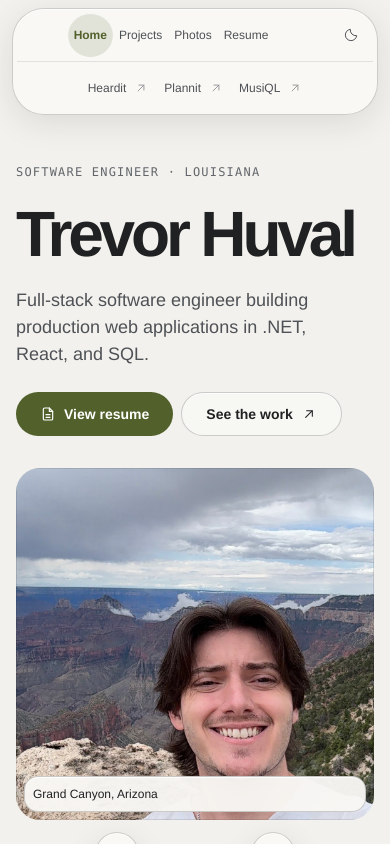
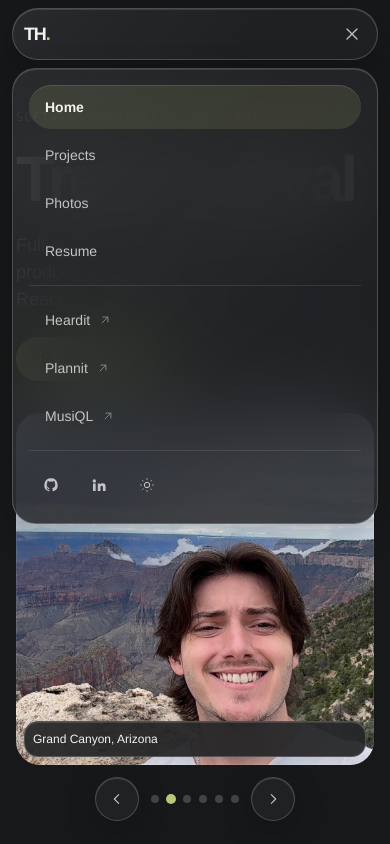
Before and after one commit to TrevorHuval/TrevorHuval.github.io, a React (Vite) app in the folder src/web/: page / in a window 390 px wide. Both pictures are taken after a click on the button 351 px from the left and 35 px from the top of the page. Shown: the top 844 px of the page. Built offline with nearby package versions, Linux system fonts and the light colour scheme.

Commit message:
feat: add frosted navigation with collapsible mobile menu

```diff
--- a/src/web/src/components/Nav.tsx
+++ b/src/web/src/components/Nav.tsx
@@ -1,17 +1,44 @@
-import { useState } from 'react'
-import { Link, NavLink } from 'react-router-dom'
+import { useEffect, useRef, useState } from 'react'
+import { Link, NavLink, useLocation } from 'react-router-dom'
 import { ArrowUpRightIcon, GitHubIcon, LinkedInIcon } from './Icons'
 import { presentation, profile } from '../content'
 import type { ProfileLinks, QuickLink } from '../content/types'
 
-/**
- * Wordmark, pages, then two hairline-separated groups: the live apps and the
- * tools. The apps are what the site exists to show, so they are one click away
- * from every page; below 1024px they move onto their own row so the links
- * remain available on a tablet or phone.
- */
+/** Inline desktop navigation becomes a compact disclosure on smaller screens. */
 export default function Nav({ links, quickLinks }: { links: ProfileLinks; quickLinks: QuickLink[] }) {
   const [light, setLight] = useState(() => document.documentElement.dataset.theme === 'light')
+  const [open, setOpen] = useState(false)
+  const nav = useRef<HTMLElement>(null)
+  const toggle = useRef<HTMLButtonElement>(null)
+  const location = useLocation()
+
+  useEffect(() => { setOpen(false) }, [location])
+
+  useEffect(() => {
+    const desktop = window.matchMedia('(min-width: 1200px)')
+    const close = () => setOpen(false)
+    desktop.addEventListener('change', close)
+    return () => desktop.removeEventListener('change', close)
+  }, [])
+
+  useEffect(() => {
+    if (!open) return
+    function dismiss(event: PointerEvent) {
+      if (!nav.current?.contains(event.target as Node)) setOpen(false)
+    }
+    function escape(event: KeyboardEvent) {
+      if (event.key === 'Escape') {
+        setOpen(false)
+        toggle.current?.focus()
+      }
+    }
+    document.addEventListener('pointerdown', dismiss)
+    document.addEventListener('keydown', escape)
+    return () => {
+      document.removeEventListener('pointerdown', dismiss)
+      document.removeEventListener('keydown', escape)
+    }
+  }, [open])
 
   function toggleTheme() {
     const next = !light
@@ -24,10 +51,20 @@ export default function Nav({ links, quickLinks }: { links: ProfileLinks; quickL
 
   return (
     <header className="site-header">
-      <nav className="site-nav glass-high" aria-label="Primary">
+      <nav ref={nav} className="site-nav" aria-label="Primary" onBlur={(event) => {
+        if (!event.currentTarget.contains(event.relatedTarget)) setOpen(false)
+      }}>
         <Link to="/" className="wordmark" aria-label={`${profile.name}, home`}>
           {profile.name.split(' ').map((part) => part[0]).join('')}<span aria-hidden="true">.</span>
         </Link>
+        <button ref={toggle} type="button" className="icon-button nav-toggle" aria-label={open ? 'Close navigation' : 'Open navigation'} aria-expanded={open} aria-controls="navigation-links" onClick={() => setOpen(!open)}>
+          <svg viewBox="0 0 24 24" fill="none" stroke="currentColor" strokeWidth="1.5" strokeLinecap="round" aria-hidden="true" className="size-5">
+            <path d={open ? 'M6 6l12 12M6 18L18 6' : 'M4 7h16M4 12h16M4 17h16'} />
+          </svg>
+        </button>
+        <div id="navigation-links" className="nav-content" data-open={open} onClick={(event) => {
+          if ((event.target as Element).closest('a')) setOpen(false)
+        }}>
           <ul className="nav-pages">
             {presentation.navigation.map((page) => (
               <li key={page.to}>
@@ -58,6 +95,7 @@ export default function Nav({ links, quickLinks }: { links: ProfileLinks; quickL
               </svg>
             </button>
           </div>
+        </div>
       </nav>
     </header>
   )
--- a/src/web/src/index.css
+++ b/src/web/src/index.css
@@ -63,6 +63,8 @@
   --page-width: 90rem;
   --control-height: 2.75rem;
   --glass-blur: 24px;
+  --nav-veil: rgb(34 35 37 / 0.84);
+  --nav-sheen: rgb(255 255 255 / 0.045);
   --glass-blur-high: 32px;
   --glass-saturation: 120%;
   --glass-edge: rgb(255 255 255 / 0.12);
@@ -86,6 +88,8 @@
 
 :root[data-theme='light'] {
   color-scheme: light;
+  --nav-veil: rgb(249 248 245 / 0.82);
+  --nav-sheen: rgb(255 255 255 / 0.25);
   --color-canvas: #f2f1ed;
   --color-veil: rgb(255 255 255 / 0.42);
   --color-veil-high: rgb(249 248 245 / 0.94);
@@ -148,7 +152,11 @@
   .site-width { width: 100%; max-width: var(--page-width); margin-inline: auto; padding-inline: var(--page-gutter); }
   .site-main { flex: 1; padding-top: var(--space-2xl); padding-bottom: var(--space-section); }
   .site-header { position: sticky; top: var(--space-md); margin: var(--space-md) var(--page-gutter) 0; z-index: 40; display: flex; justify-content: center; pointer-events: none; }
-  .site-nav { flex-wrap: wrap; width: 100%; max-width: calc(var(--page-width) - 2 * var(--page-gutter)); display: flex; align-items: center; gap: var(--space-lg); padding: var(--space-xs) var(--space-md); border-radius: var(--radius-panel); pointer-events: auto; }
+  .site-nav { position: relative; isolation: isolate; flex-wrap: wrap; width: 100%; max-width: calc(var(--page-width) - 2 * var(--page-gutter)); display: flex; align-items: center; gap: var(--space-lg); padding: var(--space-xs) var(--space-md); border-radius: var(--radius-panel); pointer-events: auto; }
+  .site-nav::before { content: ''; position: absolute; inset: 0; z-index: -1; border-radius: inherit; }
+  .site-nav::before, .nav-content { background: linear-gradient(135deg, var(--nav-sheen), transparent 65%), var(--nav-veil); -webkit-backdrop-filter: blur(40px) saturate(145%); backdrop-filter: blur(40px) saturate(145%); border: 1px solid var(--color-hairline-strong); box-shadow: var(--shadow-lift-high); }
+  .nav-content { display: contents; }
+  .site-nav > .nav-toggle { display: none; }
   .wordmark { display: inline-flex; align-items: center; min-height: var(--control-height); min-width: var(--control-height); font-size: var(--text-xl); font-weight: 800; letter-spacing: var(--tracking-tight); padding-inline: var(--space-xs); }
   .wordmark span { color: var(--color-accent); }
   .nav-pages, .nav-tools { display: flex; flex-wrap: wrap; align-items: center; gap: var(--space-unit); }
@@ -157,7 +165,7 @@
   .nav-app { gap: var(--space-unit); }
   .nav-link { min-width: var(--control-height); min-height: var(--control-height); display: flex; align-items: center; justify-content: center; gap: var(--space-xs); padding-inline: var(--space-md); border-radius: var(--radius-pill); color: var(--color-ink-muted); font-size: var(--text-sm); font-weight: 500; transition: color var(--motion-fast), background-color var(--motion-fast); }
   .nav-link:hover { color: var(--color-ink); background: var(--color-inset); }
-  .nav-link.is-active { background: var(--color-accent-soft); color: var(--color-accent); font-weight: 700; box-shadow: inset 0 1px 0 var(--glass-edge); }
+  .nav-link.is-active { background: var(--color-accent-soft); color: var(--color-ink); font-weight: 700; box-shadow: inset 0 1px 0 var(--glass-edge); }
   .icon-button { display: inline-flex; align-items: center; justify-content: center; min-width: var(--control-height); height: var(--control-height); border-radius: var(--radius-pill); color: var(--color-ink-muted); transition: transform var(--motion-fast), background-color var(--motion-fast); }
   .icon-button:hover { background: var(--color-inset); color: var(--color-ink); }
   .icon-button:active { transform: scale(var(--press-scale)); }
@@ -217,9 +225,17 @@
 }
 
 @media (min-width: 1440px) { .hero-carousel-frame { height: 34rem; } }
+@media (max-width: 1199px) {
+  .site-nav { justify-content: space-between; }
+  .site-nav > .nav-toggle { display: inline-flex; }
+  .nav-content { display: none; position: absolute; top: calc(100% + var(--space-xs)); inset-inline: 0; padding: var(--space-md); border-radius: var(--radius-card); max-height: calc(100dvh - 7rem); overflow-y: auto; }
+  .nav-content[data-open='true'] { display: flex; flex-direction: column; gap: var(--space-sm); animation: nav-reveal var(--motion-standard) var(--ease-out-quint); }
+  .nav-pages { flex-direction: column; align-items: stretch; }
+  .nav-content .nav-link { justify-content: flex-start; padding-inline: var(--space-md); font-size: var(--text-sm); }
+  .nav-apps { flex-direction: column; align-items: stretch; border-left: 0; border-top: 1px solid var(--color-hairline); padding-left: 0; padding-top: var(--space-sm); }
+  .nav-tools { margin: 0; border-left: 0; border-top: 1px solid var(--color-hairline); padding: var(--space-sm) 0 0; }
+}
 @media (max-width: 1023px) {
-  .nav-tools { margin-left: auto; }
-  .nav-apps { order: 3; width: 100%; justify-content: center; border-left: 0; border-top: 1px solid var(--color-hairline); padding-left: 0; padding-top: var(--space-unit); }
   .home-hero { gap: var(--space-lg); }
   .hero-name { font-size: clamp(4rem, 9vw, 6rem); }
   .hero-carousel-frame { height: 29rem; }
@@ -230,10 +246,6 @@
   .site-header { top: var(--space-xs); margin: var(--space-xs) var(--space-sm) 0; }
   .site-nav { gap: var(--space-unit); padding: var(--space-unit); border-radius: var(--radius-panel); }
   .wordmark { font-size: var(--text-lg); padding-inline: var(--space-xs); }
-  .nav-pages { flex: 1; justify-content: center; gap: 0; }
-  .nav-link { padding-inline: calc(var(--space-unit) * 1.5); font-size: var(--text-caption); }
-  .nav-tools { border: 0; padding: 0; margin: 0; }
-  .nav-social { display: none; }
   .site-main { padding-top: var(--space-xl); }
   .home-hero { grid-template-columns: 1fr; gap: var(--space-xl); padding-top: var(--space-md); }
   .hero-name { max-width: none; font-size: clamp(4rem, 16vw, 6rem); }
@@ -249,11 +261,7 @@
   .lightbox-caption-copy { flex-basis: 100%; }
   .lightbox-caption > div:last-child { margin-left: auto; }
 }
-@media (max-width: 399px) {
-  .wordmark { display: none; }
-}
-@media (max-width: 359px) {
-}
+@keyframes nav-reveal { from { opacity: 0; transform: translateY(-0.25rem); } to { opacity: 1; transform: translateY(0); } }
 @media (prefers-reduced-motion: reduce) {
   html { scroll-behavior: auto; }
   *, *::before, *::after { animation-duration: 0.01ms !important; animation-iteration-count: 1 !important; transition-duration: 0.01ms !important; }
```
Also changed, not shown: 1 other file (tests, documents, lock files or other folders). Lines whose indentation alone changed are shown as unchanged.
